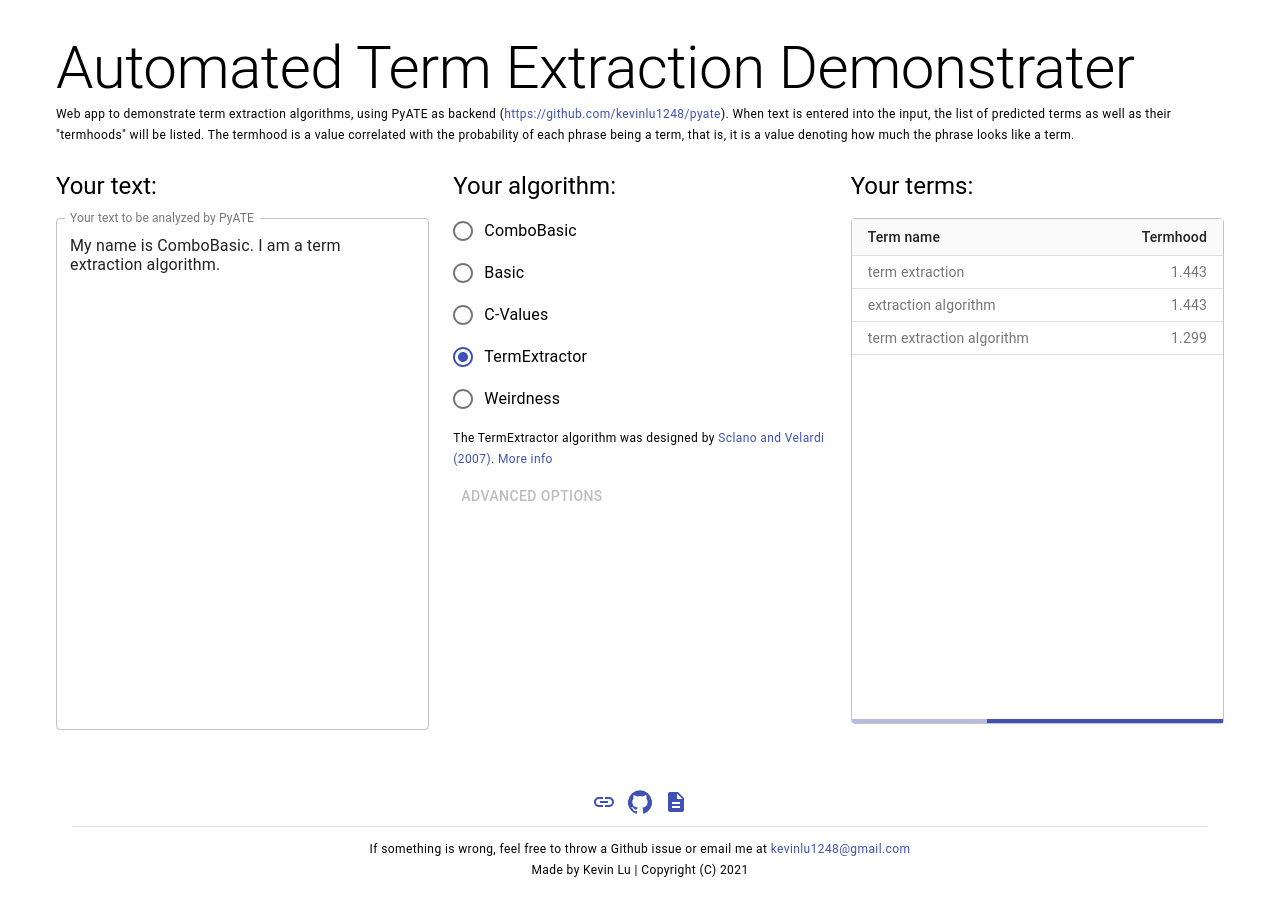
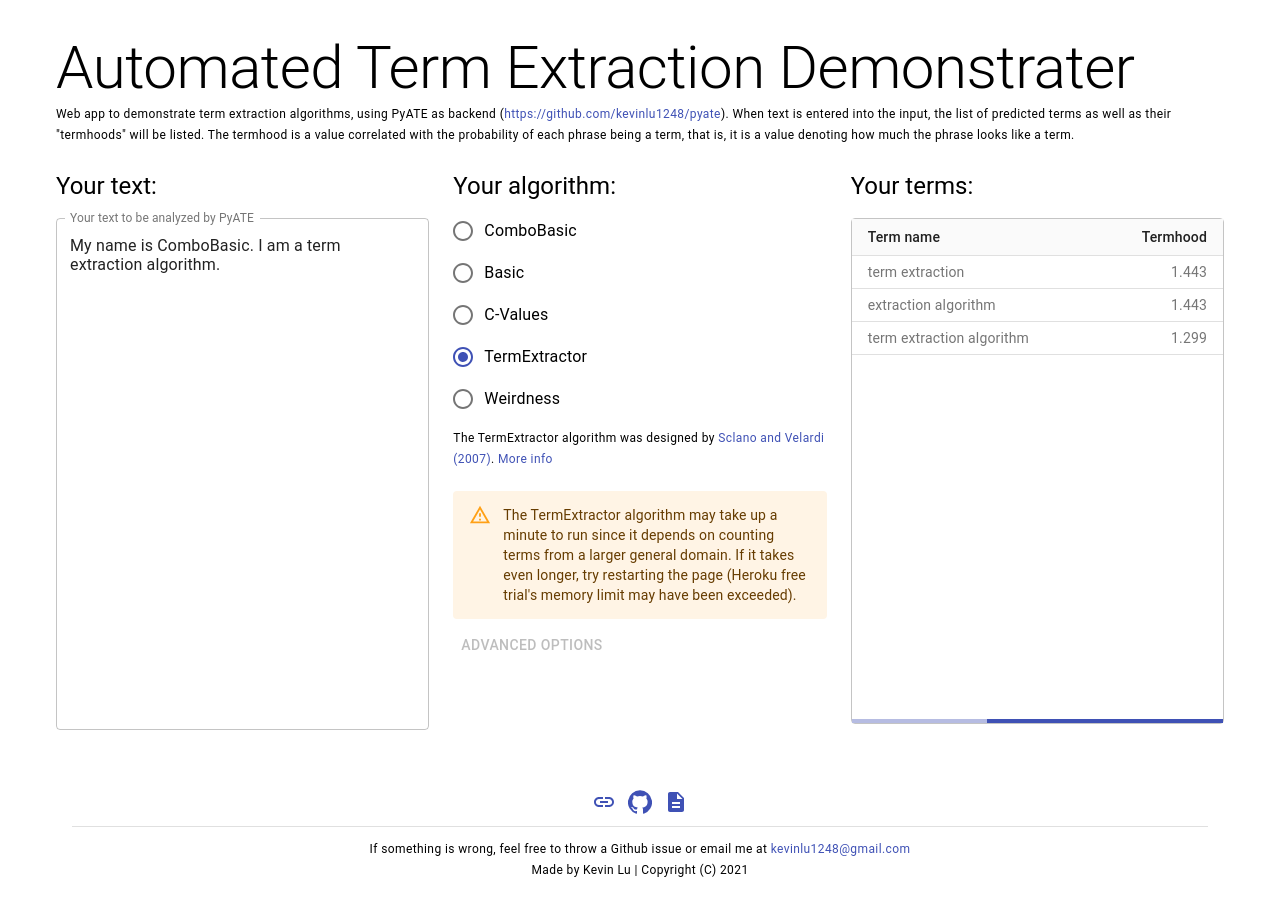
Before and after one commit to kevinlu1248/pyate-demo, a React app: page / in a window 1280 px wide. Both pictures are taken after a click on the label "TermExtractor". Built offline with nearby package versions, Linux system fonts and the light colour scheme; no server answers; the HTML template or start-up script is replaced by a standard one.

Commit message:
added warnings

```diff
--- a/package.json
+++ b/package.json
@@ -23,6 +23,7 @@
     "dependencies": {
         "@material-ui/core": "^4.11.4",
         "@material-ui/icons": "^4.11.2",
+        "@material-ui/lab": "^4.0.0-alpha.58",
         "prettier": "^2.3.1",
         "react": "^17.0.2",
         "react-dom": "^17.0.2",
--- a/src/components/algopicker.jsx
+++ b/src/components/algopicker.jsx
@@ -1,13 +1,16 @@
 import React from 'react';
+
 import Typography from '@material-ui/core/Typography';
+import Button from '@material-ui/core/Button';
+import Box from '@material-ui/core/Box';
+import Link from '@material-ui/core/Link';
+import Alert from '@material-ui/lab/Alert';
+
 import Radio from '@material-ui/core/Radio';
 import RadioGroup from '@material-ui/core/RadioGroup';
 import FormControlLabel from '@material-ui/core/FormControlLabel';
 import FormControl from '@material-ui/core/FormControl';
 import FormLabel from '@material-ui/core/FormLabel';
-import Button from '@material-ui/core/Button';
-import Box from '@material-ui/core/Box';
-import Link from '@material-ui/core/Link';
 
 const ALGOS = [
     ["combo_basic", "ComboBasic",
@@ -28,11 +31,15 @@ const ALGOS = [
     ["term_extractor", "TermExtractor",
         <>
             The TermExtractor algorithm was designed by <Link href="https://link.springer.com/chapter/10.1007/978-1-84628-858-6_32">Sclano and Velardi (2007)</Link>. <Link href="https://kevinlu1248.github.io/pyate/algorithms.html#cvalues">More info</Link>
+            <br/> <br/>
+            <Alert severity="warning">The TermExtractor algorithm may take up a minute to run since it depends on counting terms from a larger general domain. If it takes even longer, try restarting the page (Heroku free trial's memory limit may have been exceeded).</Alert>
         </>
     ],
     ["weirdness", "Weirdness",
         <>
             The Weirdness algorithm was designed by <Link href="http://ceur-ws.org/Vol-1031/paper3.pdf">Fedorenko, Astrakhantsev and Turdakov (2013)</Link>, which calculates the termhood of a candidate <i>t</i> by taking the quotient of the frequency of <i>t</i> in a technical corpus (such as in a medical journal) and the frequency in a general corpus (such as random Wikipedia pages). <Link href="https://kevinlu1248.github.io/pyate/algorithms.html#weirdness">More info</Link>
+            <br/> <br/>
+            <Alert severity="warning">The Weirdness algorithm may take up a minute to run since it depends on counting terms from a larger general domain. If it takes even longer, try restarting the page (Heroku free trial's memory limit may have been exceeded).</Alert>
         </>
     ]
 ]
```
Also changed, not shown: 2 other files (tests, documents, lock files or other folders).
